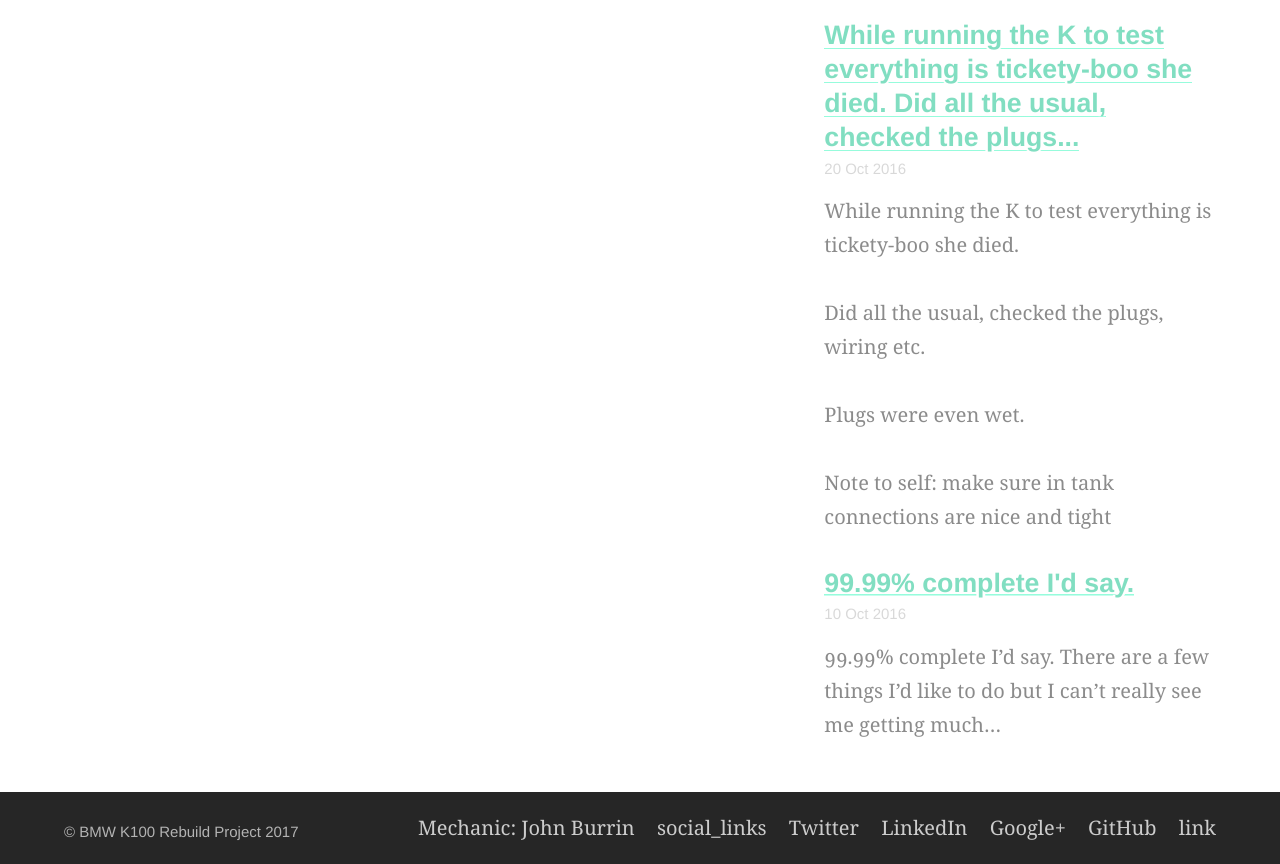
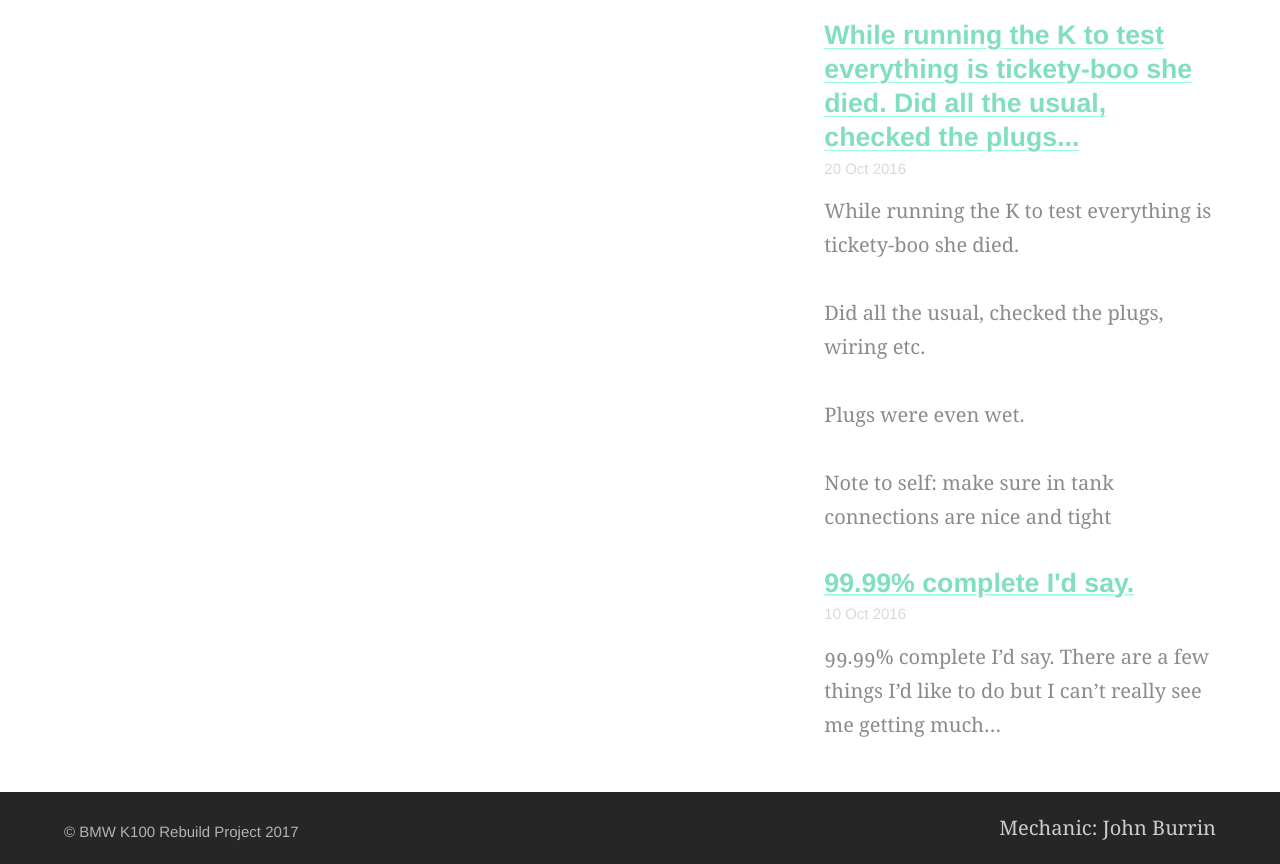
Before and after one commit to JonnyHonda/k100-project, a Jekyll site: the page built from index.md, in a window 1280 px wide and 900 px high, scrolled down 3469 px, cut to the strip 36-900 px from the top of the window. Built offline with Jekyll 4.4.1, drawn with Linux system fonts in a browser that asks for light colours; some of the changed lines change nothing that is shown.

Commit message:
just tweak fixing

```diff
--- a/_config.yml
+++ b/_config.yml
@@ -102,12 +102,12 @@
 navigation_footer:
   "Mechanic: John Burrin": https://github.com/JonnyHonda/k100-project
 
-  social_links:
-  Twitter: https://twitter.com/
-  LinkedIn: https://www.linkedin.com/in/
-  Google+: https://plus.google.com/
-  GitHub: https://github.com/
-  link: https://darn.es
+  #social_links:
+  #Twitter: https://twitter.com/
+  #LinkedIn: https://www.linkedin.com/in/
+  #Google+: https://plus.google.com/
+  #GitHub: https://github.com/
+  #link: https://darn.es
 
 sharing_links:
   Twitter: "#1DA1F2"
```
